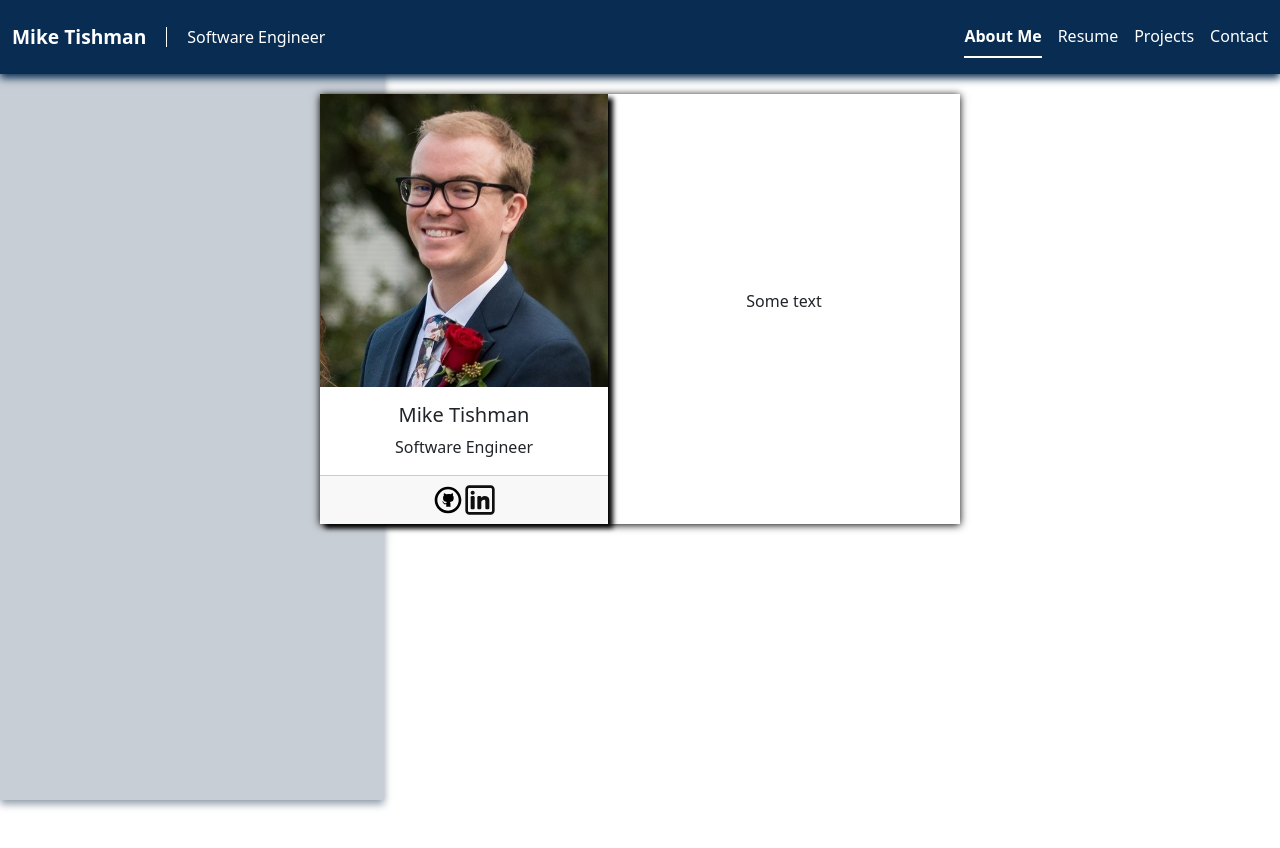
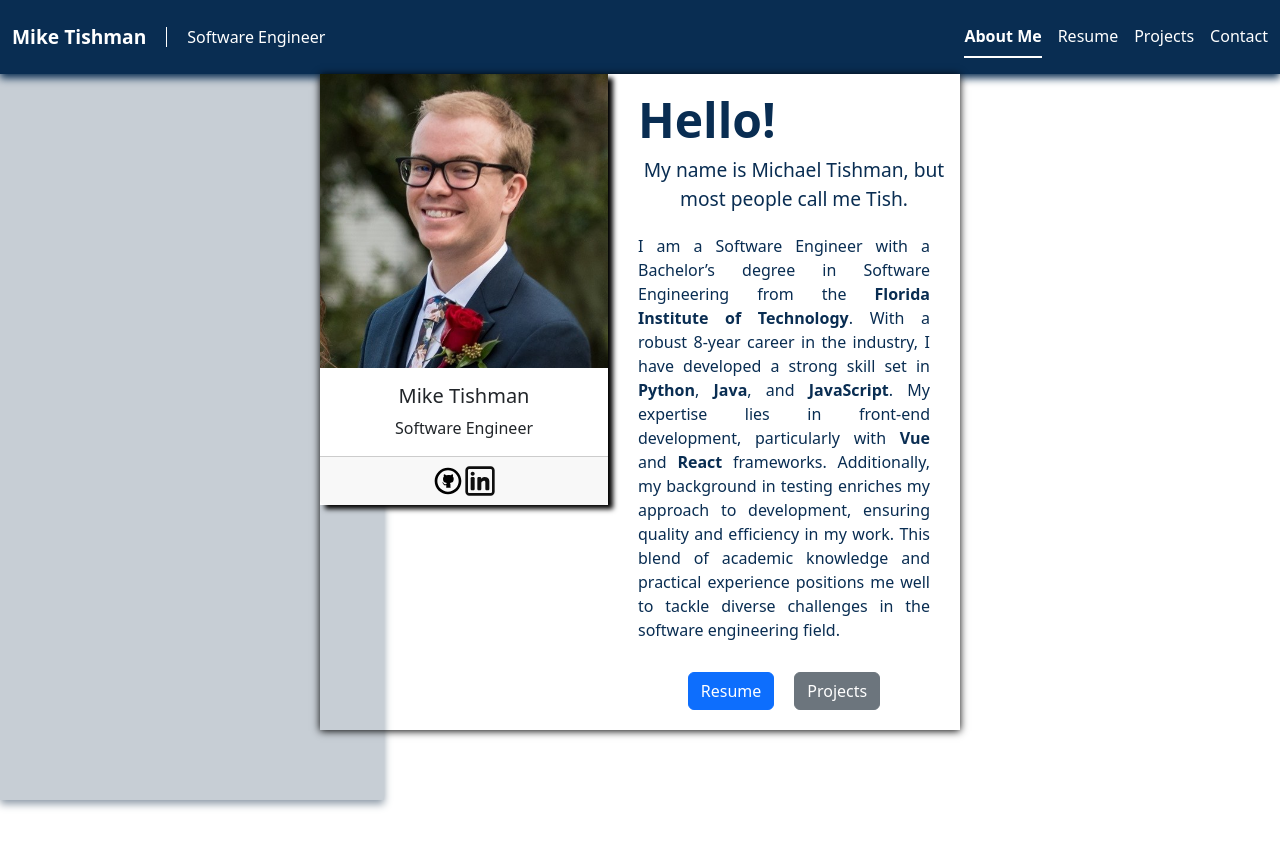
Before and after one commit to Tishinator/Tishinator.github.io, a React (Create React App) app in the folder user-page/: page /about in a window 1280 px wide. Shown: the top 848 px of the page. Before the commit the page ends 800 px from the top, so only its background shows below. Built offline with nearby package versions, Linux system fonts and the light colour scheme.

Commit message:
added about me content

```diff
--- /dev/null
+++ b/user-page/src/data/json/aboutme.json
@@ -0,0 +1,5 @@
+{
+    "greeting": "Hello!",
+    "introduction": "My name is Michael Tishman, but most people call me Tish.",
+    "bio": "I am a Software Engineer with a Bachelor’s degree in Software Engineering from the Florida Institute of Technology. With a robust 8-year career in the industry, I have developed a strong skill set in Python, Java, and JavaScript. My expertise lies in front-end development, particularly with Vue and React frameworks. Additionally, my background in testing enriches my approach to development, ensuring quality and efficiency in my work. This blend of academic knowledge and practical experience positions me well to tackle diverse challenges in the software engineering field."
+  }
--- a/user-page/src/pages/AboutMe.js
+++ b/user-page/src/pages/AboutMe.js
@@ -1,6 +1,7 @@
 import React from 'react';
 import './css/AboutMe.css';
 import Card from 'react-bootstrap/Card';
+import Button from 'react-bootstrap/Button';
 
 // components
 
@@ -11,6 +12,21 @@ import useDocumentTitle from '../hooks/useDocumentTitle'
 import mtImage from '../assets/mt.png'
 import githubLogo from '../assets/github-circle-svgrepo-com.svg'
 import linkedInLogo from '../assets/linkedin-svgrepo-com.svg'
+import aboutmeContent from '../data/json/aboutme.json'
+
+const EmphasizeText = ({ text, emphasize }) => {
+  // Create a regular expression that matches whole words only
+  const regex = new RegExp(`\\b(${emphasize.join('|')})\\b`, 'gi');
+  const parts = text.split(regex);
+  return (
+    <>
+      {parts.map((part, index) =>
+        emphasize.includes(part) ? <span key={index} className="highlight">{part}</span> : part
+      )}
+    </>
+  );
+};
+
 
 function AboutMe() {
   useDocumentTitle('Tish');
@@ -41,7 +57,19 @@ function AboutMe() {
             </Card>
           </div>
           <div className='aboutme-info'>
-            <p>Some text</p>
+            <div className='content-container'>
+              <div className="text-container">
+                <div className='greeting'>{aboutmeContent.greeting}</div>
+                <div className='intro'>{aboutmeContent.introduction}</div>
+                <div className='bio'>
+                  <EmphasizeText text={aboutmeContent.bio} emphasize={["Python", "Java", "JavaScript", "Vue", "React", "Florida Institute of Technology"]}/>
+                </div>
+              </div>
+              <div className="button-container">
+                  <Button variant='primary'>Resume</Button>
+                  <Button variant='secondary'>Projects</Button>
+              </div>
+            </div>
           </div>
         </div>
       </div>
--- a/user-page/src/pages/css/AboutMe.css
+++ b/user-page/src/pages/css/AboutMe.css
@@ -38,9 +38,10 @@
   background-color: rgb(255, 255, 255);
   display: flex;
   align-items: center; /* Centers content vertically */
-  justify-content: center; /* Centers content horizontally */
+  justify-content: center;
   padding: 10px; /* Optional padding for content */
 }
+
 .background {
   position: fixed;
   top: 0;
@@ -51,3 +52,34 @@
   z-index: -1;
   box-shadow: 0 4px 8px 0 #8d9aa7;
 }
+
+.aboutme-info .text-container {
+  color: #092d52;
+}
+
+.aboutme-info .text-container .greeting {
+  text-align: left;
+  font-size: 3rem;
+  font-weight: bold;
+  padding-left: 20px;
+}
+
+.aboutme-info .text-container .intro {
+  text-align: center;
+  font-size: 1.2rem;
+  padding-left: 20px;
+}
+
+.aboutme-info .text-container .bio {
+  text-align: justify;
+  margin: 20px;
+}
+
+.highlight {
+  font-weight: bold;
+  color: #092d52;
+}
+
+.button-container Button{
+  margin: 10px;
+}
```
